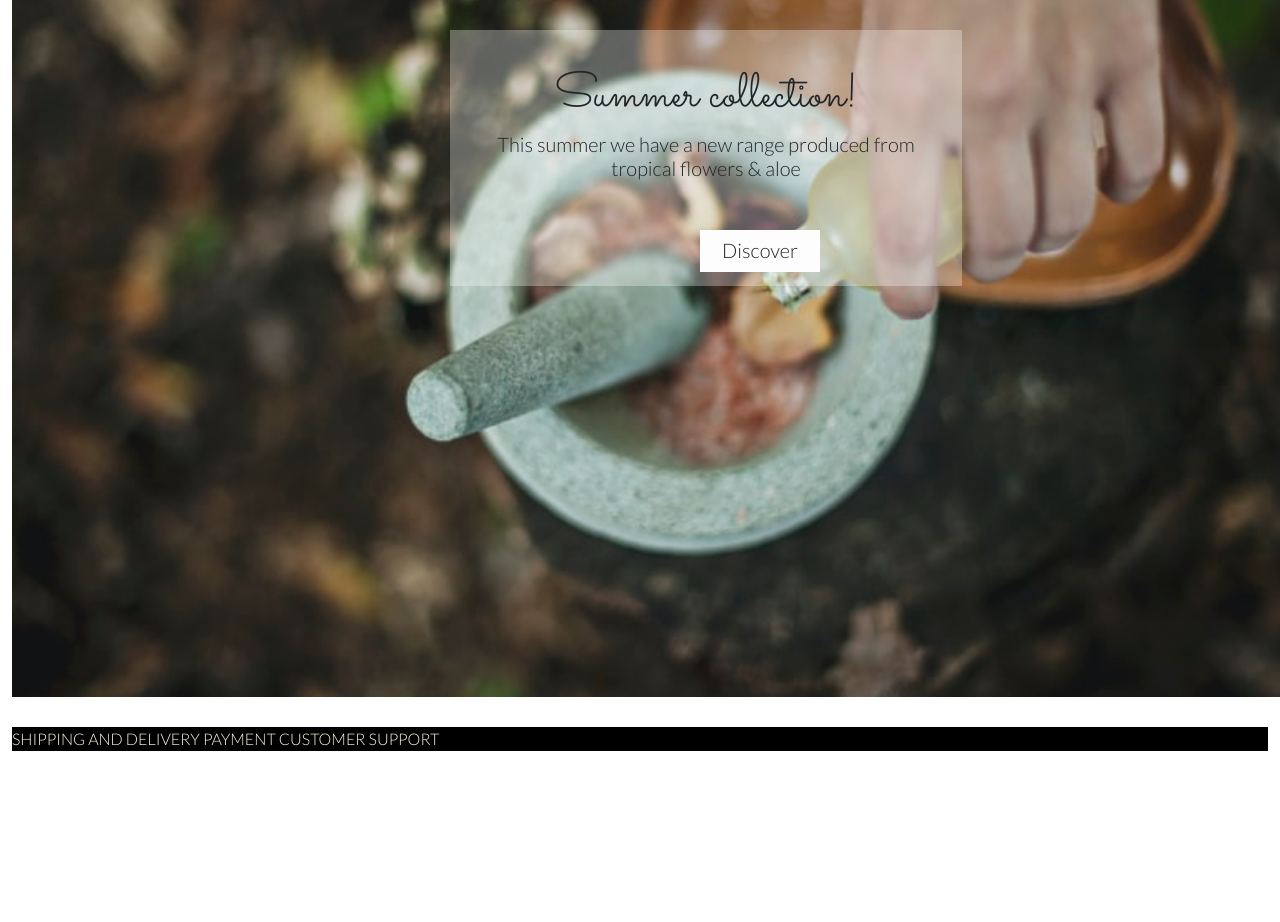
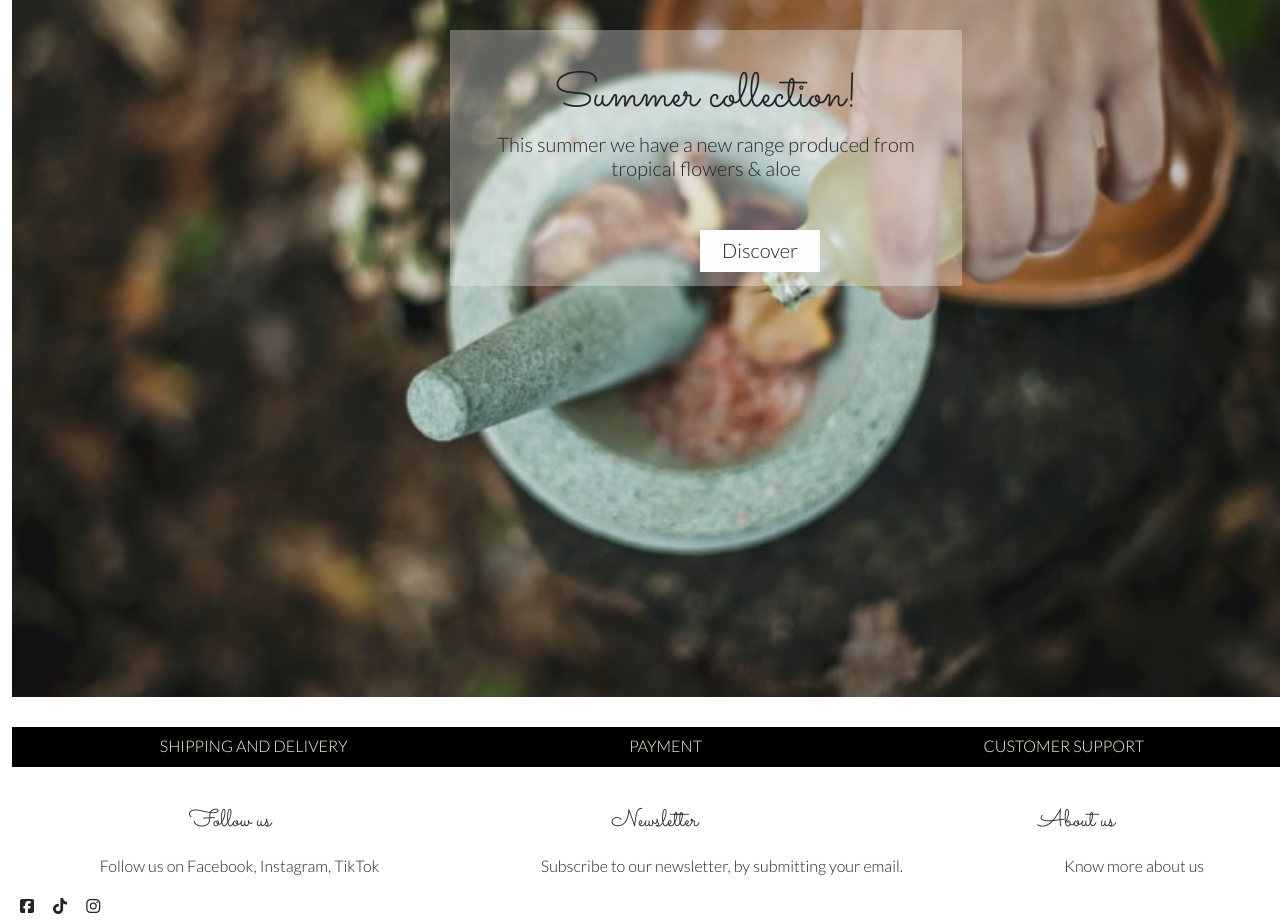
Before and after one commit to nirmalaluwang74/Skin_botanics, a plain HTML site: page index.html in a window 1280 px wide. Shown: the part 390-1312 px from the top of the page. Before the commit the page ends 1171 px from the top, so only its background shows below. Drawn offline with nearby package versions, Linux system fonts and the light colour scheme.

Commit message:
homepage footer

```diff
--- a/css/style_home.css
+++ b/css/style_home.css
@@ -151,6 +151,44 @@ ul {
   color:cornsilk;
   margin-bottom: 30px;
   margin-top: 30px;
+  display: inline-flex;
+  width: 100vw;
+  justify-content: space-around;
+  height: 40px;
+  padding: 7px;
+}
+
+.footer {
+  display: inline;
+}
+
+.first-line-footer {
+  margin-bottom: 0;
+  margin-top: 0;
+  display: inline-flex;
+  justify-content: space-around;
+  width: 100vw;
+  padding: 7px;
+}
+
+
+.first-line-footer li {
+  font-family:'Sacramento', cursive ;
+  font-size: 24px;
+}
+
+.second-line-footer {
+  margin-bottom: 5px;
+  margin-top: 0;
+  display: inline-flex;
+  justify-content: space-around;
+  width: 100vw;
+  padding: 7px;
+}
+
+.second-line-footer li {
+  font-family:'Lato', sans-serif;
+  font-size: 16px;
 }
 
 
--- a/index.html
+++ b/index.html
@@ -12,7 +12,7 @@
 	<link rel="preconnect" href="https://fonts.googleapis.com">
 	<link rel="preconnect" href="https://fonts.gstatic.com" crossorigin>
 	<link href="https://fonts.googleapis.com/css2?family=Lato:wght@300&display=swap" rel="stylesheet">
-
+	<script src="https://kit.fontawesome.com/4a5ebc6e62.js" crossorigin="anonymous"></script>
     <title>Document</title>
 </head>
 <body>
@@ -60,21 +60,36 @@
 			</div>
 		</div>
 
-		<div class="footer-ribbon">
-			<ul>
+		<ul class="footer-ribbon">
 			<li> SHIPPING AND DELIVERY </li>
 			<li> PAYMENT </li>
 			<li> CUSTOMER SUPPORT </li>
 		</ul>
-		</div>
-
-		<div class="div">
 
 
+		<ul class= "first-line-footer">
+			<li>Follow us</li>
+			<li>Newsletter</li>
+			<li>About us</li>
+		</ul>
+
+		<ul class= "second-line-footer">
+			<li>Follow us on Facebook, Instagram, TikTok</li>
+			<li>Subscribe to our newsletter, by submitting your email.</li>
+			<li>Know more about us</li>
+		</ul>
+
+			<div class="third-line-footer">
+				<div class="footer-icons">
+					<i class="fab fa-facebook-square p-2"></i>
+					<i class="fab fa-tiktok p-2"></i>
+					<i class="fab fa-instagram p-2"></i>
 			</div>
 
 
+			<div class="third-footer">
 
+			</div>
 
 
 
```
Lines whose indentation alone changed are shown as unchanged.
